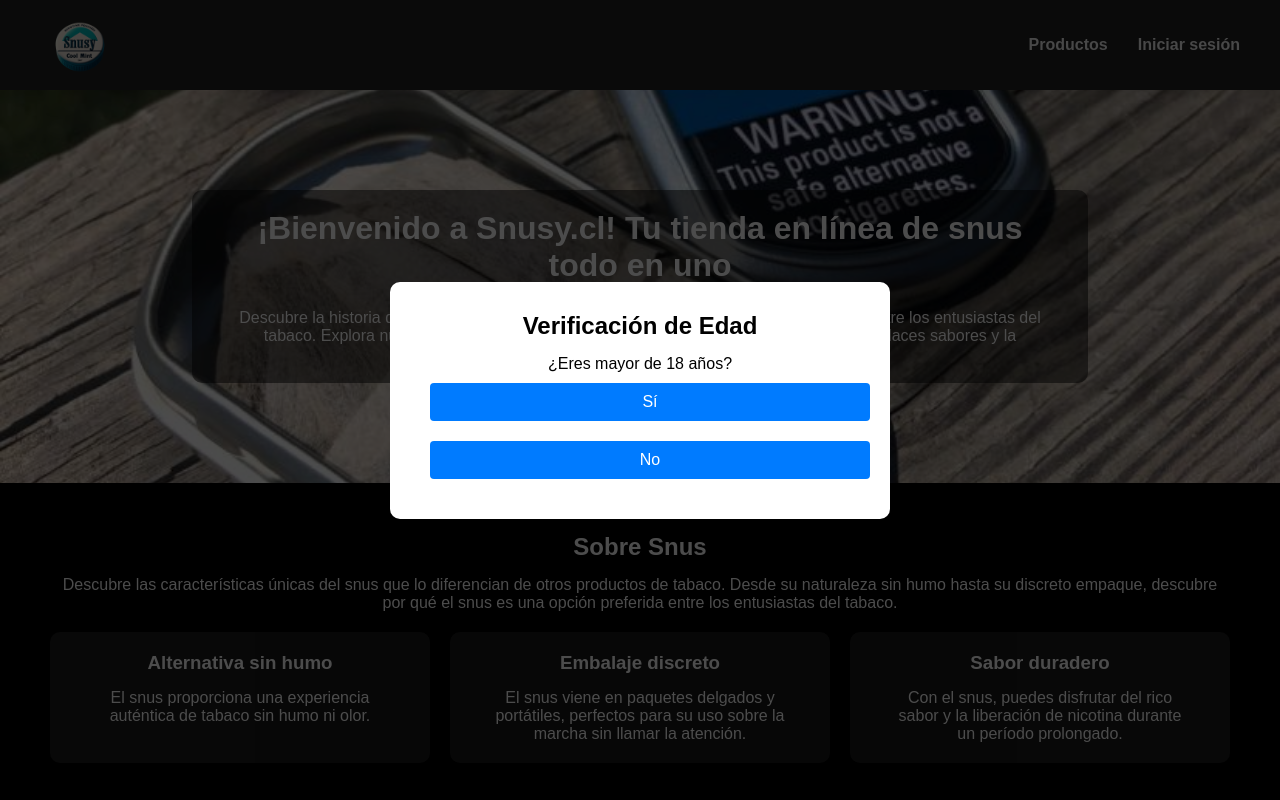
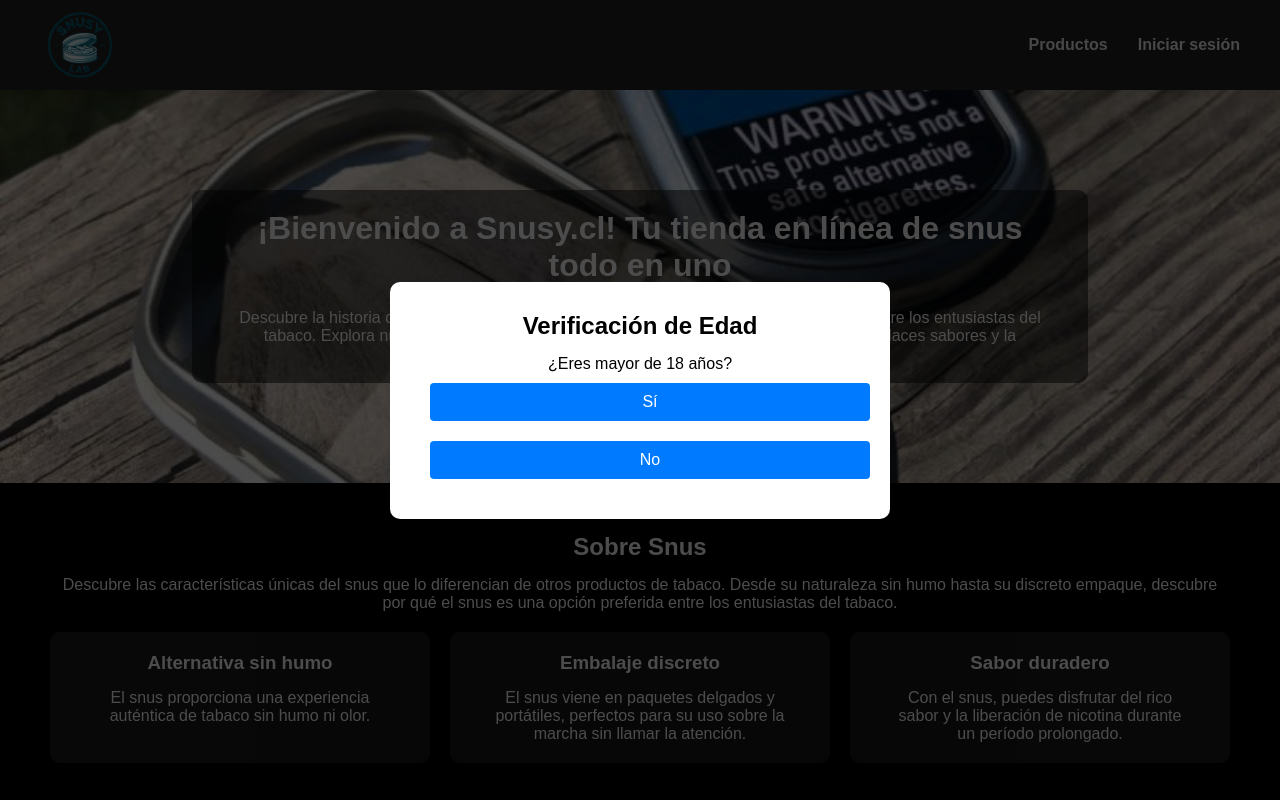
Before and after one commit to raulduha/snusy-app, a React (Create React App) app: page / in a window 1280 px wide. Shown: the top 800 px of the page. Built offline with nearby package versions, Linux system fonts and the light colour scheme; no server answers.

Commit message:
snusylab logo

```diff
--- a/public/index.html
+++ b/public/index.html
@@ -2,14 +2,14 @@
 <html lang="en">
   <head>
     <meta charset="utf-8" />
-    <link rel="icon" href="%PUBLIC_URL%/circular.png" />
+    <link rel="icon" href="%PUBLIC_URL%/snusylab.png" />
     <meta name="viewport" content="width=device-width, initial-scale=1" />
     <meta name="theme-color" content="#000000" />
     <meta
       name="description"
       content="Tienda de snus en Chile"
     />
-    <link rel="apple-touch-icon" href="%PUBLIC_URL%/logo192.png" />
+    <link rel="apple-touch-icon" href="%PUBLIC_URL%/snusylab.png" />
     <!--
       manifest.json provides metadata used when your web app is installed on a
       user's mobile device or desktop. See https://developers.google.com/web/fundamentals/web-app-manifest/
@@ -24,7 +24,7 @@
       work correctly both with client-side routing and a non-root public URL.
       Learn how to configure a non-root public URL by running `npm run build`.
     -->
-    <title>snusy</title>
+    <title>SnusyLab</title>
   </head>
   <body>
     <noscript>You need to enable JavaScript to run this app.</noscript>
--- a/src/components/navbar/Navbar.css
+++ b/src/components/navbar/Navbar.css
@@ -43,7 +43,7 @@ nav {
     margin-right: auto; /* Esto empujará el logo al centro y las opciones a la derecha */
     height: 80px; /* Ajusta como prefieras */
     width: 80px;
-    background-image: url('../../assets/circular.png');
+    background-image: url('../../assets/snusylab.png');
     background-size: cover;
     background-repeat: no-repeat;
     border-radius: 50%;
```
Also changed, not shown: public/snusylab.png (added), src/assets/snusylab.png (added).
